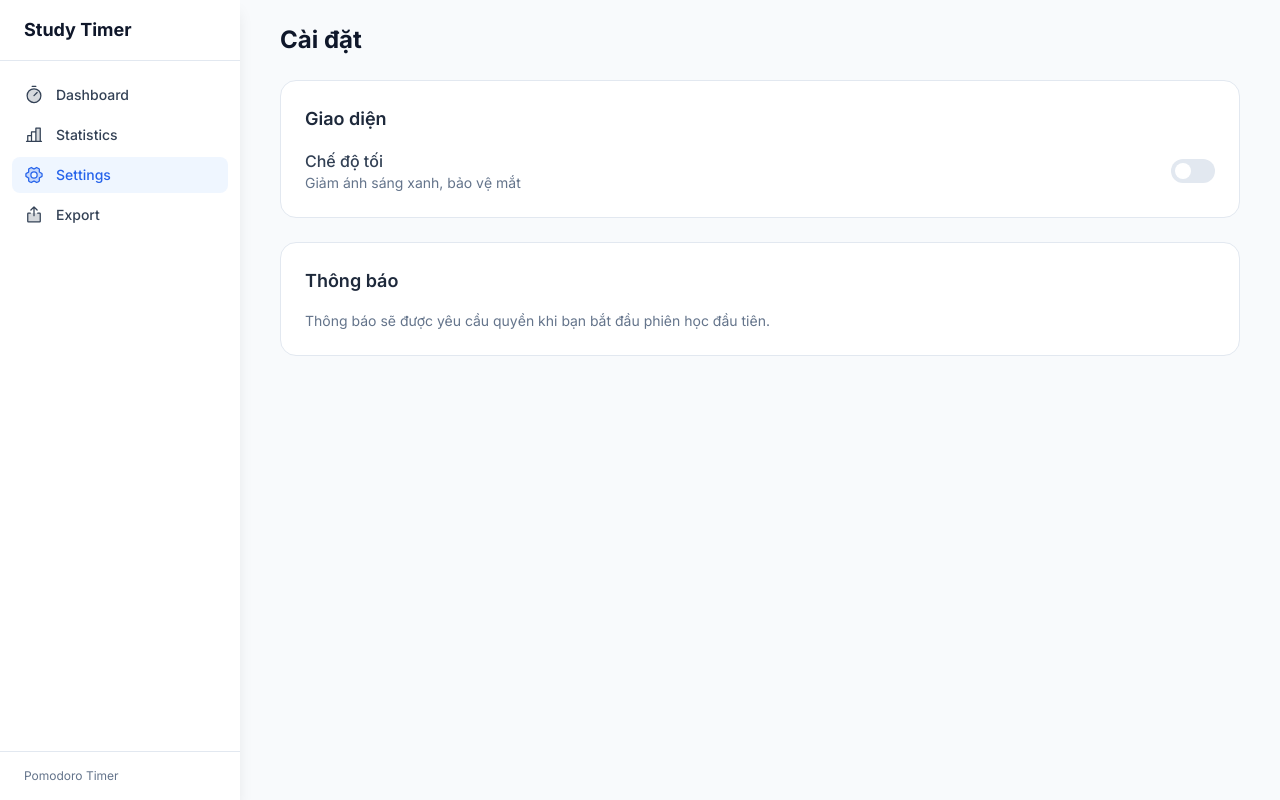
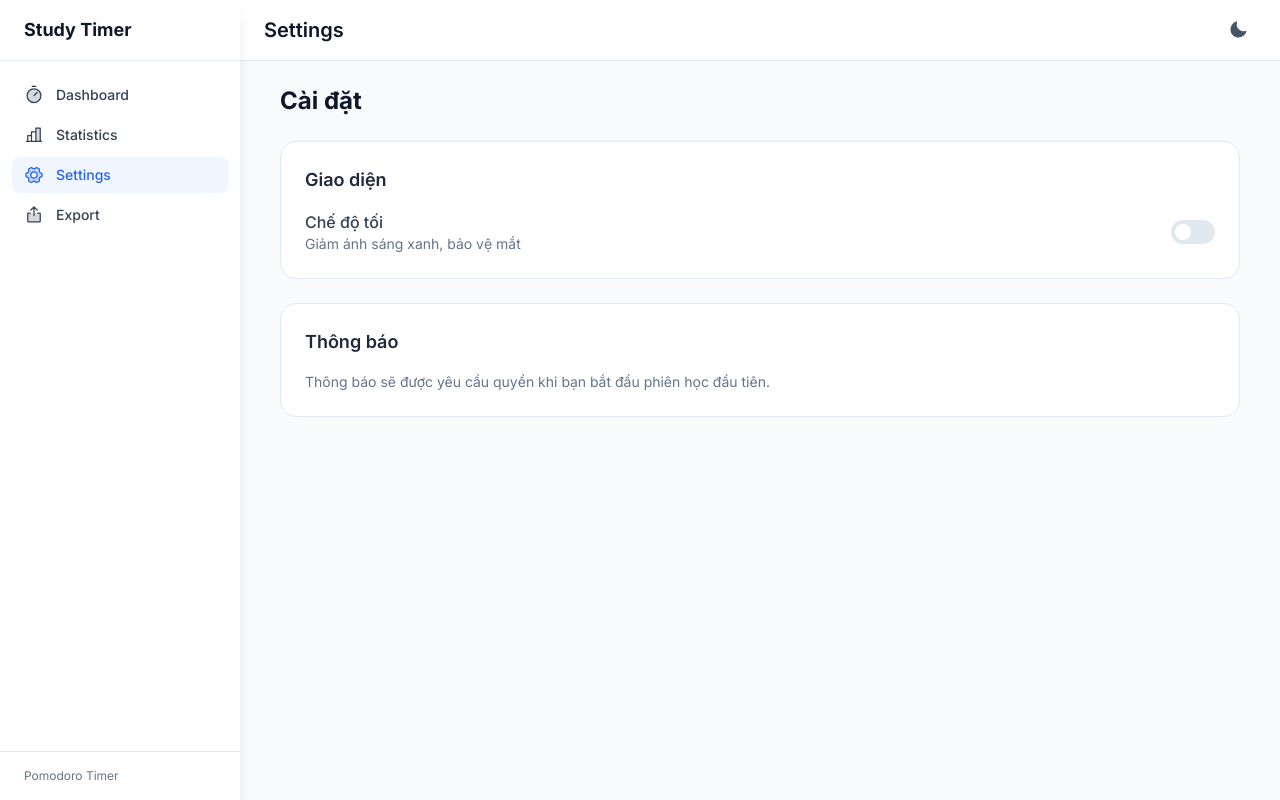
Before and after one commit to DuongStark/StudyTime, a React (Vite) app in the folder frontend/: page / in a window 1280 px wide. Both pictures are taken after a click on the button "Settings". Built offline with nearby package versions, Linux system fonts and the light colour scheme; no server answers.

Commit message:
Add top bar with page title and dark mode toggle

```diff
--- a/frontend/src/App.tsx
+++ b/frontend/src/App.tsx
@@ -1,4 +1,4 @@
-import { useState } from 'react';
+import { useState, useEffect } from 'react';
 import { Layout, PageKey } from './components/Layout';
 import Dashboard from './pages/Dashboard';
 import Statistics from './pages/Statistics';
@@ -8,6 +8,24 @@ import Export from './pages/Export';
 export default function App() {
   const [currentPage, setCurrentPage] = useState<PageKey>('dashboard');
   const [isMobileOpen, setIsMobileOpen] = useState(false);
+  const [isDarkMode, setIsDarkMode] = useState(() => {
+    const saved = localStorage.getItem('theme');
+    if (saved === 'dark') return true;
+    if (saved === 'light') return false;
+    return window.matchMedia('(prefers-color-scheme: dark)').matches;
+  });
+
+  useEffect(() => {
+    document.documentElement.classList.toggle('dark', isDarkMode);
+  }, [isDarkMode]);
+
+  const handleDarkModeToggle = () => {
+    setIsDarkMode((prev) => {
+      const newValue = !prev;
+      localStorage.setItem('theme', newValue ? 'dark' : 'light');
+      return newValue;
+    });
+  };
 
   const renderPage = () => {
     switch (currentPage) {
@@ -16,7 +34,7 @@ export default function App() {
       case 'statistics':
         return <Statistics />;
       case 'settings':
-        return <Settings />;
+        return <Settings isDarkMode={isDarkMode} onDarkModeToggle={handleDarkModeToggle} />;
       case 'export':
         return <Export />;
       default:
@@ -31,6 +49,8 @@ export default function App() {
       isMobileOpen={isMobileOpen}
       onMobileToggle={() => setIsMobileOpen(!isMobileOpen)}
       onMobileClose={() => setIsMobileOpen(false)}
+      isDarkMode={isDarkMode}
+      onDarkModeToggle={handleDarkModeToggle}
     >
       {renderPage()}
     </Layout>
--- a/frontend/src/components/Layout.tsx
+++ b/frontend/src/components/Layout.tsx
@@ -1,5 +1,5 @@
 import { ReactNode } from 'react';
-import { Timer, ChartBar, GearSix, Export } from '@phosphor-icons/react';
+import { Timer, ChartBar, GearSix, Export, Moon, Sun } from '@phosphor-icons/react';
 
 export type PageKey = 'dashboard' | 'statistics' | 'settings' | 'export';
 
@@ -86,6 +86,8 @@ interface LayoutProps {
   isMobileOpen: boolean;
   onMobileToggle: () => void;
   onMobileClose: () => void;
+  isDarkMode: boolean;
+  onDarkModeToggle: () => void;
 }
 
 export function Layout({
@@ -95,6 +97,8 @@ export function Layout({
   isMobileOpen,
   onMobileToggle,
   onMobileClose,
+  isDarkMode,
+  onDarkModeToggle,
 }: LayoutProps) {
   return (
     <div className="min-h-screen bg-slate-50 dark:bg-slate-900">
@@ -104,6 +108,20 @@ export function Layout({
         isMobileOpen={isMobileOpen}
         onClose={onMobileClose}
       />
+
+      {/* Top bar - desktop */}
+      <div className="sticky top-0 z-30 hidden items-center justify-between border-b border-slate-200 bg-white px-6 py-3 dark:border-slate-700 dark:bg-slate-800 lg:flex lg:ml-60">
+        <h1 className="text-xl font-semibold text-slate-900 dark:text-slate-100">
+          {navItems.find((n) => n.key === currentPage)?.label}
+        </h1>
+        <button
+          onClick={onDarkModeToggle}
+          className="rounded-lg p-2 text-slate-600 hover:bg-slate-100 dark:text-slate-300 dark:hover:bg-slate-700"
+          title="Toggle dark mode"
+        >
+          {isDarkMode ? <Sun size={20} weight="fill" /> : <Moon size={20} weight="fill" />}
+        </button>
+      </div>
 
       {/* Mobile header */}
       <div className="sticky top-0 z-30 flex items-center border-b border-slate-200 bg-white px-4 py-3 dark:border-slate-700 dark:bg-slate-800 lg:hidden">
@@ -115,9 +133,16 @@ export function Layout({
             <path strokeLinecap="round" strokeLinejoin="round" strokeWidth={2} d="M4 6h16M4 12h16M4 18h16" />
           </svg>
         </button>
-        <h1 className="ml-3 text-lg font-bold text-slate-900 dark:text-slate-100">
+        <h1 className="ml-3 flex-1 text-lg font-bold text-slate-900 dark:text-slate-100">
           {navItems.find((n) => n.key === currentPage)?.label}
         </h1>
+        <button
+          onClick={onDarkModeToggle}
+          className="rounded-lg p-2 text-slate-600 hover:bg-slate-100 dark:text-slate-300 dark:hover:bg-slate-700"
+          title="Toggle dark mode"
+        >
+          {isDarkMode ? <Sun size={20} weight="fill" /> : <Moon size={20} weight="fill" />}
+        </button>
       </div>
 
       {/* Main content */}
--- a/frontend/src/pages/Settings.tsx
+++ b/frontend/src/pages/Settings.tsx
@@ -1,23 +1,9 @@
-import { useState, useEffect } from 'react';
+interface SettingsProps {
+  isDarkMode: boolean;
+  onDarkModeToggle: () => void;
+}
 
-export default function Settings() {
-  const [darkMode, setDarkMode] = useState(false);
-
-  useEffect(() => {
-    setDarkMode(document.documentElement.classList.contains('dark'));
-  }, []);
-
-  const toggleDarkMode = () => {
-    const newValue = !darkMode;
-    setDarkMode(newValue);
-    if (newValue) {
-      document.documentElement.classList.add('dark');
-      localStorage.setItem('theme', 'dark');
-    } else {
-      document.documentElement.classList.remove('dark');
-      localStorage.setItem('theme', 'light');
-    }
-  };
+export default function Settings({ isDarkMode, onDarkModeToggle }: SettingsProps) {
 
   return (
     <div className="space-y-6">
@@ -41,14 +27,14 @@ export default function Settings() {
               </div>
             </div>
             <button
-              onClick={toggleDarkMode}
+              onClick={onDarkModeToggle}
               className={`relative inline-flex h-6 w-11 items-center rounded-full transition-colors ${
-                darkMode ? 'bg-blue-600' : 'bg-slate-200'
+                isDarkMode ? 'bg-blue-600' : 'bg-slate-200'
               }`}
             >
               <span
                 className={`inline-block h-4 w-4 transform rounded-full bg-white transition-transform ${
-                  darkMode ? 'translate-x-6' : 'translate-x-1'
+                  isDarkMode ? 'translate-x-6' : 'translate-x-1'
                 }`}
               />
             </button>
```
